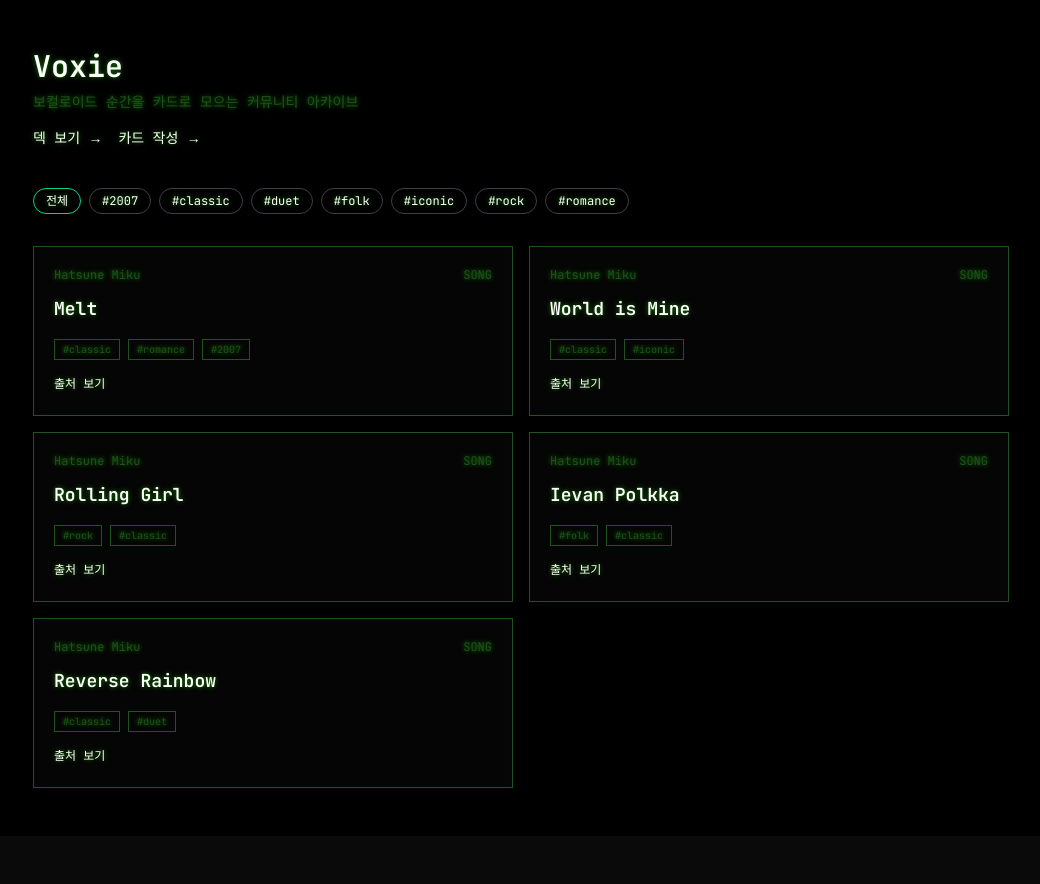
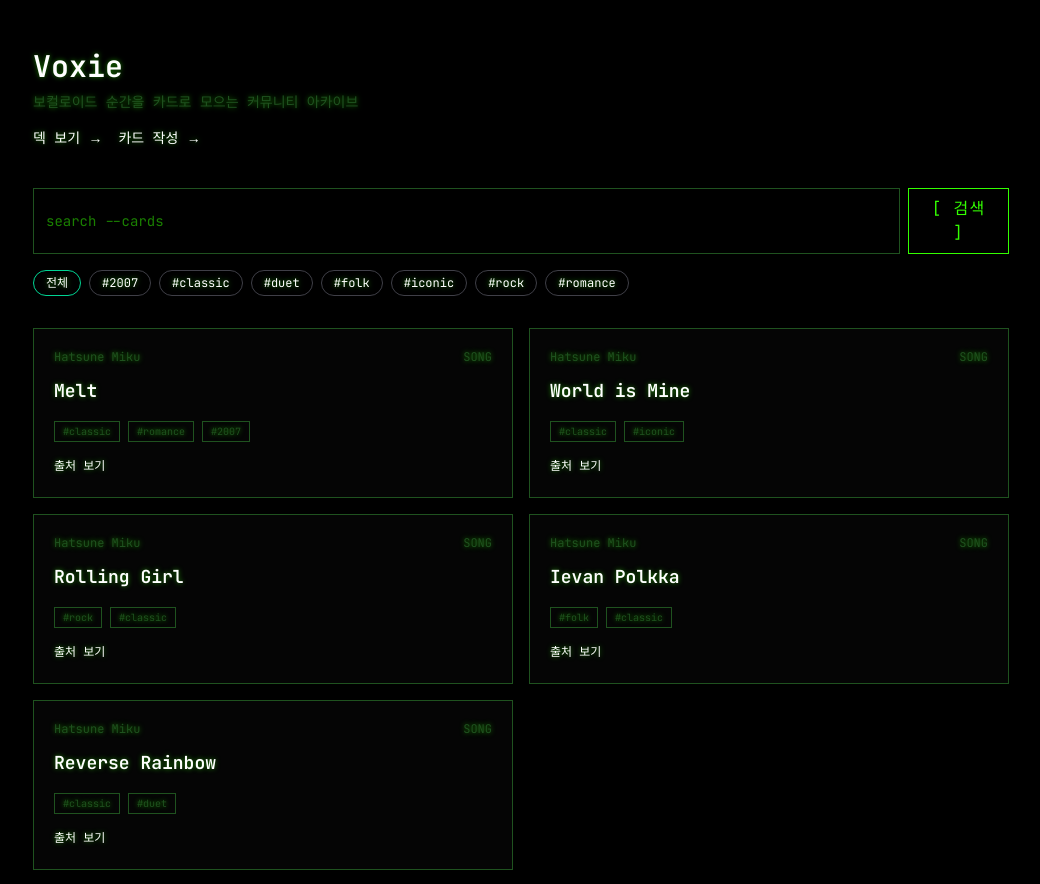
Before and after one commit to miku-agent/03_voxie, a Next.js app: page / in a window 1280 px wide. Shown: the top 884 px of the page, without its empty margins (119-1159 px from the left). Before the commit the page ends 836 px from the top, so only its background shows below. Built offline with nearby package versions, Linux system fonts and the light colour scheme.

Commit message:
feat: add card and deck search filters

```diff
--- a/src/app/decks/page.tsx
+++ b/src/app/decks/page.tsx
@@ -1,7 +1,13 @@
 import Link from "next/link";
-import { decks } from "@/lib/decks";
+import { searchDecks } from "@/lib/decks";
 
-export default function DeckListPage() {
+export default function DeckListPage({
+  searchParams,
+}: {
+  searchParams?: { q?: string };
+}) {
+  const query = searchParams?.q ?? "";
+  const decks = searchDecks(query);
   return (
     <div className="min-h-screen bg-black text-white">
       <main className="mx-auto max-w-5xl px-6 py-12">
@@ -16,6 +22,21 @@ export default function DeckListPage() {
             </Link>
           </div>
         </header>
+
+        <section className="mb-6">
+          <form action="/decks" className="flex gap-2">
+            <input
+              type="text"
+              name="q"
+              defaultValue={query}
+              placeholder="search --decks"
+              className="w-full border border-[var(--terminal-border)] bg-black px-3 py-2 text-sm text-[var(--terminal-fg)]"
+            />
+            <button type="submit" className="terminal-button">
+              [ 검색 ]
+            </button>
+          </form>
+        </section>
 
         <section className="grid gap-4 md:grid-cols-2">
           {decks.map((deck) => (
--- a/src/app/page.tsx
+++ b/src/app/page.tsx
@@ -1,13 +1,16 @@
 import Link from "next/link";
-import { filterCards, listTags } from "@/lib/cards";
+import { filterCards, listTags, searchCards } from "@/lib/cards";
 
 type Props = {
-  searchParams?: { tag?: string };
+  searchParams?: { tag?: string; q?: string };
 };
 
 export default function Home({ searchParams }: Props) {
   const tag = searchParams?.tag;
-  const cards = filterCards(tag);
+  const query = searchParams?.q ?? "";
+  const cards = filterCards(tag).filter((card) =>
+    searchCards(query).some((matched) => matched.slug === card.slug)
+  );
   const tags = listTags();
 
   return (
@@ -28,10 +31,23 @@ export default function Home({ searchParams }: Props) {
           </div>
         </header>
 
-        <section className="mb-8">
+        <section className="mb-8 space-y-4">
+          <form action="/" className="flex gap-2">
+            <input
+              type="text"
+              name="q"
+              defaultValue={query}
+              placeholder="search --cards"
+              className="w-full border border-[var(--terminal-border)] bg-black px-3 py-2 text-sm text-[var(--terminal-fg)]"
+            />
+            <button type="submit" className="terminal-button">
+              [ 검색 ]
+            </button>
+          </form>
+
           <div className="flex flex-wrap gap-2">
             <Link
-              href="/"
+              href={query ? `/?q=${encodeURIComponent(query)}` : "/"}
               data-testid="tag-all"
               className={`rounded-full border px-3 py-1 text-xs ${
                 !tag ? "border-emerald-400 text-[var(--terminal-fg)]" : "border-zinc-700 text-[var(--terminal-muted)]"
@@ -42,7 +58,7 @@ export default function Home({ searchParams }: Props) {
             {tags.map((item) => (
               <Link
                 key={item}
-                href={`/?tag=${item}`}
+                href={`/?tag=${item}${query ? `&q=${encodeURIComponent(query)}` : ""}`}
                 data-testid={`tag-${item}`}
                 className={`rounded-full border px-3 py-1 text-xs ${
                   tag === item
--- a/src/lib/cards.ts
+++ b/src/lib/cards.ts
@@ -24,3 +24,16 @@ export const filterCards = (tag?: string) => {
 
 export const getCardBySlug = (slug: string) =>
   cards.find((card) => card.slug === slug);
+
+export const searchCards = (query: string) => {
+  const normalized = query.trim().toLowerCase();
+  if (!normalized) return cards;
+
+  return cards.filter((card) => {
+    return (
+      card.title.toLowerCase().includes(normalized) ||
+      card.character.toLowerCase().includes(normalized) ||
+      card.tags.some((tag) => tag.toLowerCase().includes(normalized))
+    );
+  });
+};
--- a/src/lib/decks.ts
+++ b/src/lib/decks.ts
@@ -12,3 +12,16 @@ export const decks = decksSeed as Deck[];
 
 export const getDeckBySlug = (slug: string) =>
   decks.find((deck) => deck.slug === slug);
+
+export const searchDecks = (query: string) => {
+  const normalized = query.trim().toLowerCase();
+  if (!normalized) return decks;
+
+  return decks.filter((deck) => {
+    return (
+      deck.name.toLowerCase().includes(normalized) ||
+      (deck.description?.toLowerCase().includes(normalized) ?? false) ||
+      deck.tags.some((tag) => tag.toLowerCase().includes(normalized))
+    );
+  });
+};
```
Also changed, not shown: 1 other file (tests, documents, lock files or other folders).
